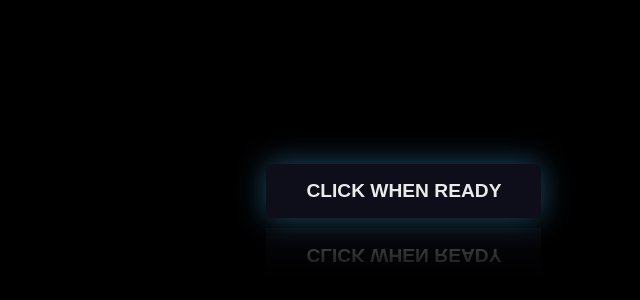
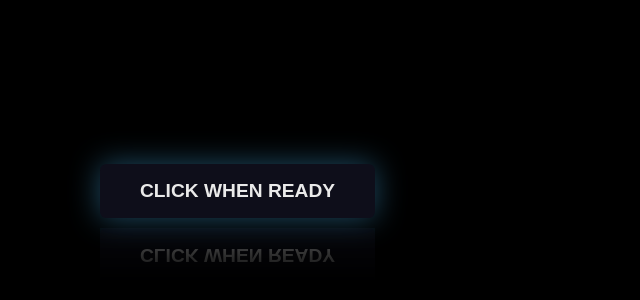
Before and after one commit to userisdabeh/oplan-hbd, a plain HTML site: page index.html in a window 1280 px wide. Shown: the part 156-456 px from the top of the page, without its empty margins (284-924 px from the left). Drawn offline with Linux system fonts and the light colour scheme.

Commit message:
updated position of button

```diff
--- a/styles.css
+++ b/styles.css
@@ -19,7 +19,7 @@ body {
     -webkit-box-reflect: below 10px linear-gradient(to bottom, rgba(0,0,0,0.0), rgba(0,0,0,0.4));
     position: absolute;
     top: 40%;
-    left: 43%;
+    left: 30%;
     text-decoration: none;
   }
 
```
